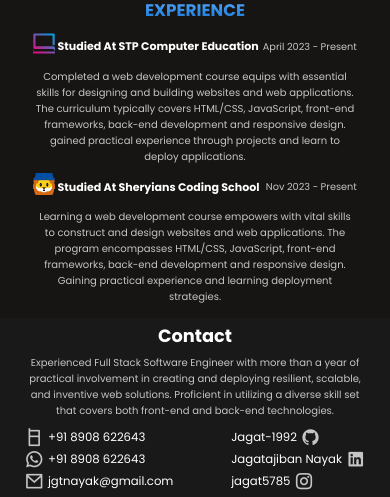
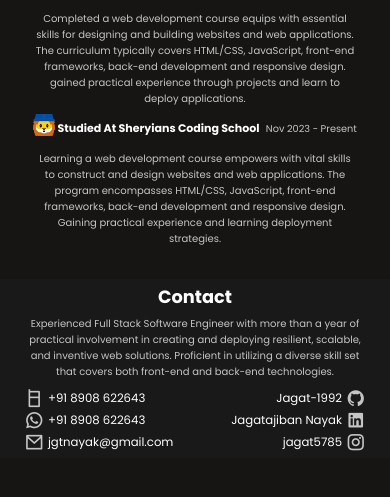
Before and after one commit to Jagat-1992/jagat_portfolio_website, a plain HTML site: page index.html in a window 390 px wide. Shown: the part 795-1292 px from the top of the page. After the commit the page ends 1253 px from the top, so only its background shows below. Drawn offline with nearby package versions, Linux system fonts and the light colour scheme.

Commit message:
footer contact updated

```diff
--- a/css/style.css
+++ b/css/style.css
@@ -73,7 +73,7 @@ a {
 .jagat img {
   width: 10.341145833333332vw;
   height: 10.341145833333332vw;
-  margin-top: 8vw;
+  margin-top: 2vw;
   border-radius: 50%;
   object-fit: cover;
   object-position: center;
@@ -204,7 +204,7 @@ a {
   align-items: center;
   justify-content: space-between;
 }
-.more-projects-wraper{
+.more-projects-wraper {
   height: 3vw;
   width: 100%;
   /* background-color: #1373d1; */
@@ -212,17 +212,17 @@ a {
   align-items: center;
   justify-content: center;
 }
-.more-projects{
+.more-projects {
   height: 3vw;
   width: 15vw;
-  background-color: #6DF4BC;
+  background-color: #6df4bc;
   /* text-align: center; */
   border-radius: 2vw;
   display: flex;
   align-items: center;
   justify-content: center;
 }
-.more-projects h5{
+.more-projects h5 {
   font-size: 1.2vw;
   color: #000;
   font-weight: 600;
@@ -279,12 +279,24 @@ footer {
   font-size: 1.0765625vw;
 }
 .socialmedia {
+  height: 5vw;
+  width: 100%;
+  /* background-color: red; */
   margin-top: 2vw;
   display: flex;
   align-items: center;
   justify-content: space-between;
 }
-
+.contact1{
+  height: 5vw;
+  width: 16%;
+  /* background-color: rgb(0, 255, 140); */
+}
+.contact2{
+  height: 5vw;
+  width: 16%;
+  /* background-color: rgb(0, 38, 255); */
+}
 .social_link {
   display: flex;
   align-items: center;
@@ -297,6 +309,15 @@ footer {
 }
 .social_link i {
   font-size: 1.2vw;
+}
+.github {
+  float: inline-end;
+}
+.linkedin {
+  float: inline-end;
+}
+.instagram {
+  float: inline-end;
 }
 
 /* responsiveness started */
@@ -363,7 +384,7 @@ footer {
   .jagat img {
     width: 30.341145833333332vw;
     height: 30.341145833333332vw;
-    margin-top: 20vw;
+    margin-top: 5vw;
     border-radius: 50%;
     object-fit: cover;
     object-position: center;
@@ -542,6 +563,7 @@ footer {
 
   footer {
     background-color: #191919;
+    margin-top: 5vw;
   }
   .footer-container {
     /* width: 83.61458333333333vw; */
@@ -561,7 +583,23 @@ footer {
     /* margin-top: 1.953125vw; */
   }
   .socialmedia {
+    height: 17vw;
+    width: 100%;
+    /* background-color: red; */
     margin-top: 2vw;
+    display: flex;
+    align-items: center;
+    justify-content: space-between;
+  }
+  .contact1{
+    height: 17vw;
+    width: 45%;
+    /* background-color: rgb(0, 255, 140); */
+  }
+  .contact2{
+    height: 17vw;
+    width: 45%;
+    /* background-color: rgb(0, 38, 255); */
   }
   .social_link {
     display: flex;
@@ -576,6 +614,15 @@ footer {
   }
   .social_link i {
     font-size: 5vw;
+  }
+  .github {
+    float: inline-end;
+  }
+  .linkedin {
+    float: inline-end;
+  }
+  .instagram {
+    float: inline-end;
   }
 }
 
@@ -769,7 +816,7 @@ footer {
     margin-right: 1vw;
   }
 
-  .more-projects-wraper{
+  .more-projects-wraper {
     height: 7vw;
     width: 100%;
     /* background-color: #1373d1; */
@@ -777,17 +824,17 @@ footer {
     align-items: center;
     justify-content: center;
   }
-  .more-projects{
+  .more-projects {
     height: 7vw;
     width: 30vw;
-    background-color: #6DF4BC;
+    background-color: #6df4bc;
     /* text-align: center; */
     border-radius: 3vw;
     display: flex;
     align-items: center;
     justify-content: center;
   }
-  .more-projects h5{
+  .more-projects h5 {
     font-size: 2.5vw;
     color: #000;
     font-weight: 600;
--- a/index.html
+++ b/index.html
@@ -287,11 +287,11 @@
         </p>
         <div class="socialmedia">
           <div class="contact1">
-            <div class="social_link email">
+            <div class="social_link phone">
               <i class="ri-cellphone-line"></i>
               <a href="#">+91 8908 622643</a>
             </div>
-            <div class="social_link email">
+            <div class="social_link whatsapp">
               <i class="ri-whatsapp-line"></i>
               <a href="#">+91 8908 622643</a>
             </div>
@@ -314,7 +314,7 @@
               >
               <i class="ri-linkedin-box-fill"></i>
             </div>
-            <div class="social_link linkedin">
+            <div class="social_link instagram">
               <a href="https://www.instagram.com/jagat5785/">jagat5785</a>
               <i class="ri-instagram-line"></i>
             </div>
```
Also changed, not shown: contact.html (+3 -3 lines), experience.html (+3 -3 lines), projects.html (+3 -3 lines).
